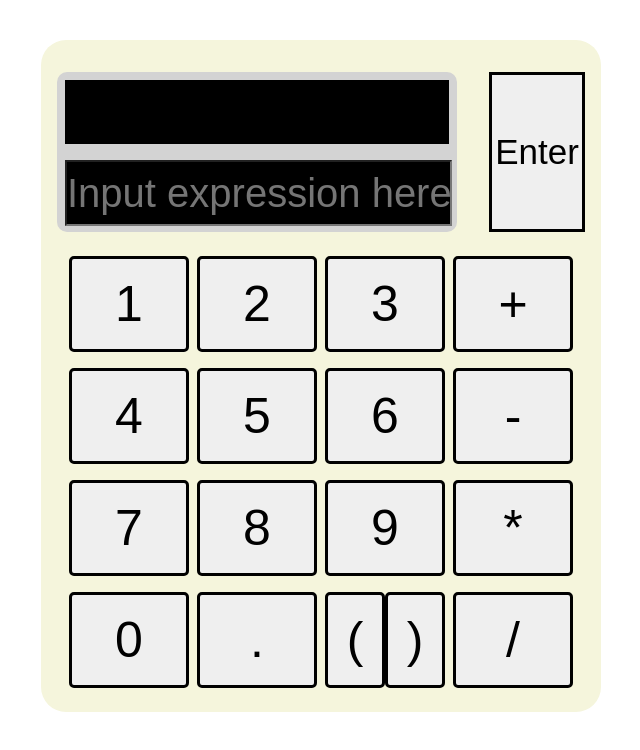
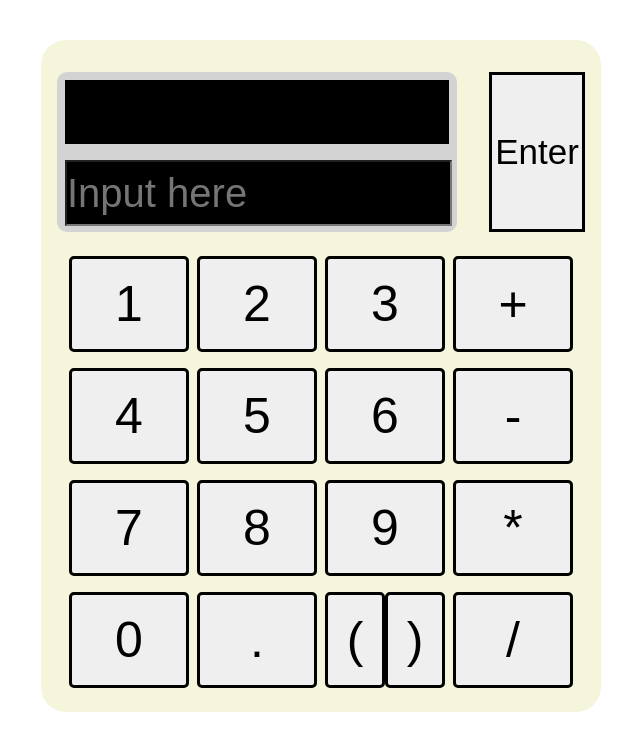
Before and after one commit to Zephromon/calculator, a plain HTML site: page index.html in a window 1280 px wide. Shown: the whole page, without its empty margins (319-959 px from the left). Drawn offline with Linux system fonts and the light colour scheme.

Commit message:
Small edit.

```diff
--- a/index.html
+++ b/index.html
@@ -13,7 +13,7 @@
             <div id="screen">
                 <div id="output"></div>
                 <div id="input">
-                    <input placeholder="Input expression here">
+                    <input placeholder="Input here">
                 </div>
             </div>
             <button id="enter">Enter</button>
```
